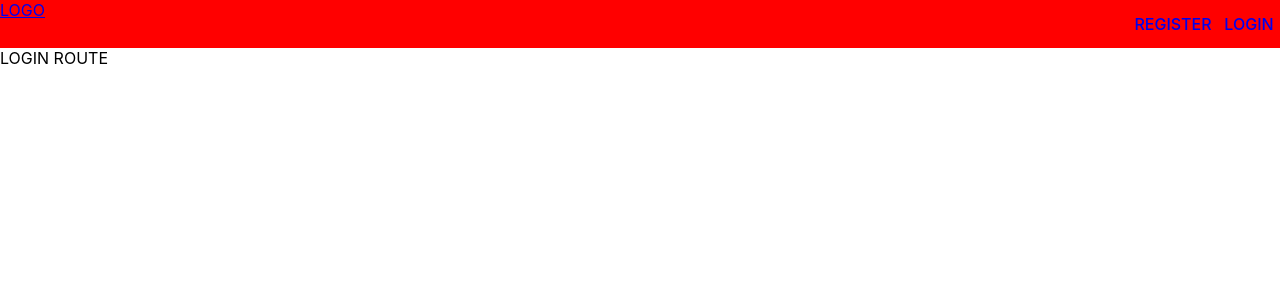
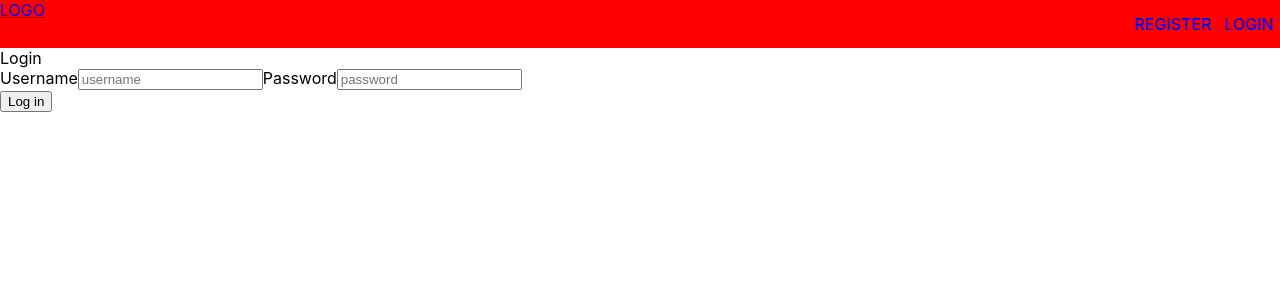
Before and after one commit to maugeya/fam-lgbt, a React (Create React App) app in the folder frontend/: page /login in a window 1280 px wide. Shown: the top 300 px of the page. Built offline with nearby package versions, Linux system fonts and the light colour scheme.

Commit message:
Basic Login component

```diff
--- a/frontend/src/components/Login/Login.js
+++ b/frontend/src/components/Login/Login.js
@@ -1,7 +1,67 @@
-import React from 'react';
+import { useState } from 'react';
+import axios from 'axios';
 
 const Login = () => {
-  return <div>LOGIN ROUTE</div>;
+  const [inputValues, setInputValues] = useState({
+    username: '',
+    password: '',
+  });
+  const [errors, setErrors] = useState([]);
+
+  const handleFormSubmit = async (e) => {
+    e.preventDefault();
+    try {
+      const res = await axios.post('/api/auth/token/obtain/', {
+        username: inputValues.username,
+        password: inputValues.password,
+      });
+      console.log('res', res);
+      // TODO: Send to Authenticated Home
+    } catch (err) {
+      setErrors([...errors, err.response.data]);
+    }
+  };
+
+  const handleOnChangeInput = (e) => {
+    const { name, value } = e.target;
+    setInputValues({
+      ...inputValues,
+      [name]: value,
+    });
+  };
+
+  return (
+    <div>
+      Login
+      <form onSubmit={handleFormSubmit}>
+        <div>
+          <label>
+            Username
+            <input
+              type='text'
+              placeholder='username'
+              name='username'
+              onChange={handleOnChangeInput}
+              value={inputValues.username}
+            />
+          </label>
+          <label>
+            Password
+            <input
+              type='password'
+              placeholder='password'
+              name='password'
+              onChange={handleOnChangeInput}
+              value={inputValues.password}
+            />
+          </label>
+        </div>
+        <div>
+          <button type='submit'>Log in</button>
+        </div>
+      </form>
+    </div>
+  );
 };
 
 export default Login;
```
